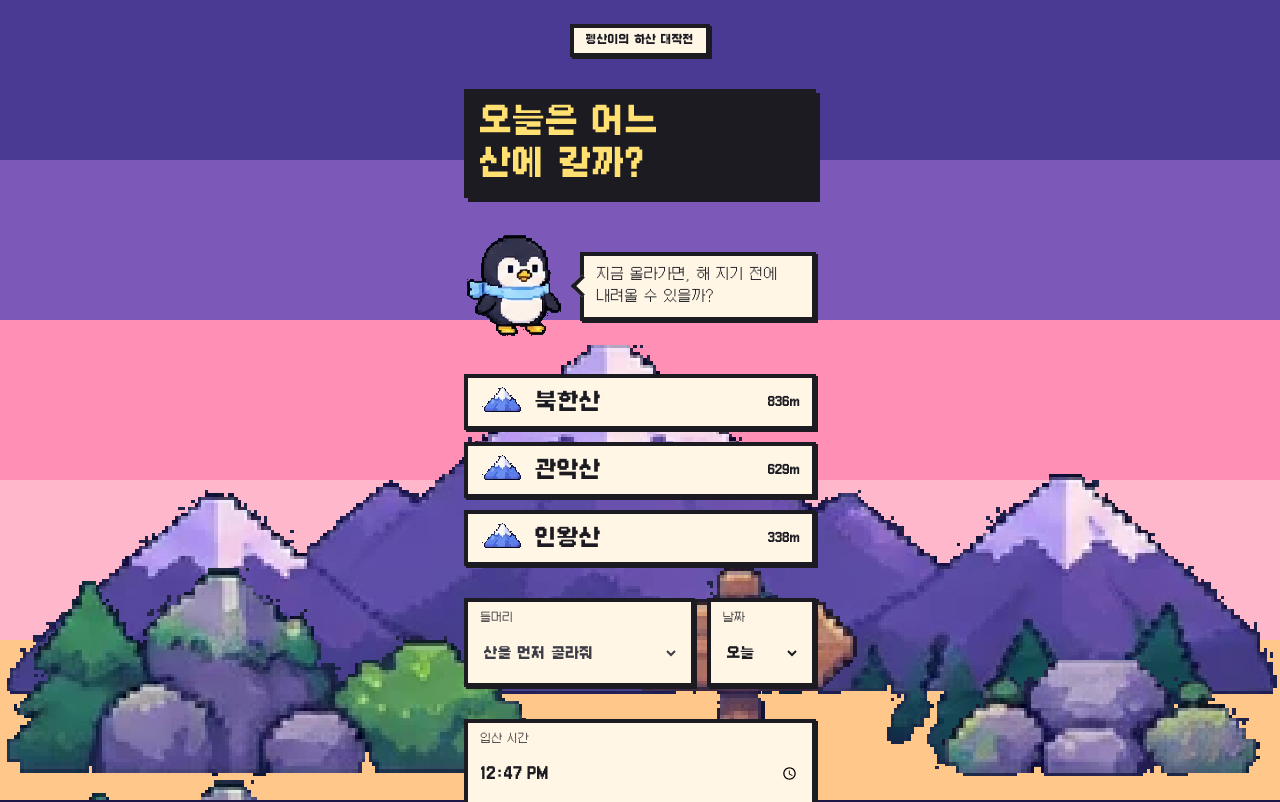
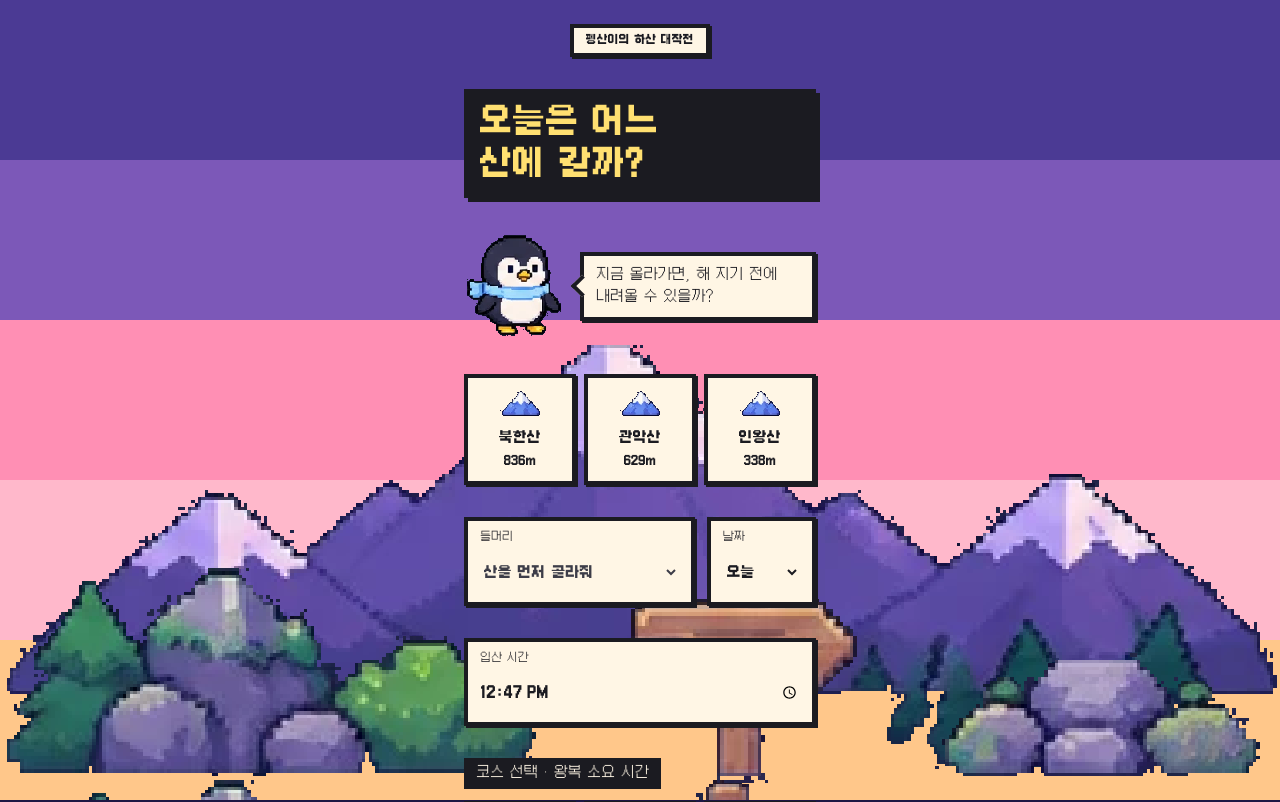
Before and after one commit to huddlingclub/huddling-15team, a React (Vite) app: page / in a window 1280 px wide. Shown: the top 802 px of the page. Built offline with nearby package versions, Linux system fonts and the light colour scheme.

Commit message:
산 선택을 한 줄 3칸으로 변경
Co-Authored-By: Claude Sonnet 5.5 <noreply@anthropic.com>

```diff
--- a/src/screens/SelectScreen.tsx
+++ b/src/screens/SelectScreen.tsx
@@ -71,7 +71,7 @@ export function SelectScreen({
 
       <fieldset>
         <legend className="sr-only">산 선택</legend>
-        <div className="flex flex-col gap-3">
+        <div className="grid grid-cols-3 gap-2">
           {MOUNTAINS.map((m) => (
             <ChoiceCard
               key={m.id}
@@ -79,10 +79,10 @@ export function SelectScreen({
               value={m.id}
               checked={mountainId === m.id}
               onChange={() => onMountain(m.id)}
-              className="flex items-center gap-3 px-3 py-2"
+              className="flex flex-col items-center gap-1 px-1 py-3 text-center"
             >
               <img src={mountainIconSrc} alt="" draggable={false} className="pixelated h-8 w-auto" />
-              <span className="flex-1 font-pix-display text-pix-heading font-bold">{m.name}</span>
+              <span className="font-pix-display text-pix-body font-bold">{m.name}</span>
               <span className="font-pix-display text-pix-caption font-bold">{m.elevationM}m</span>
             </ChoiceCard>
           ))}
```
